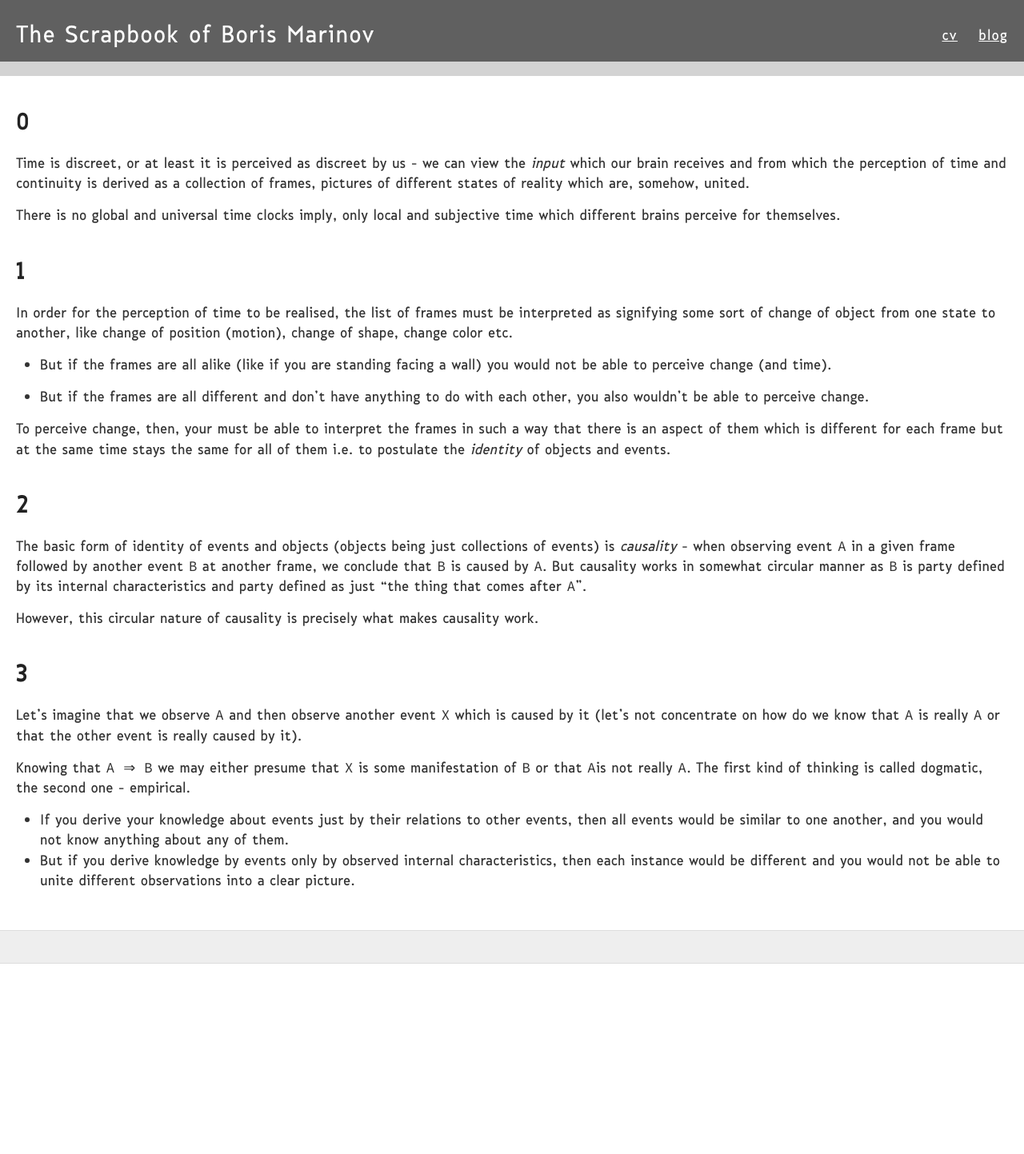
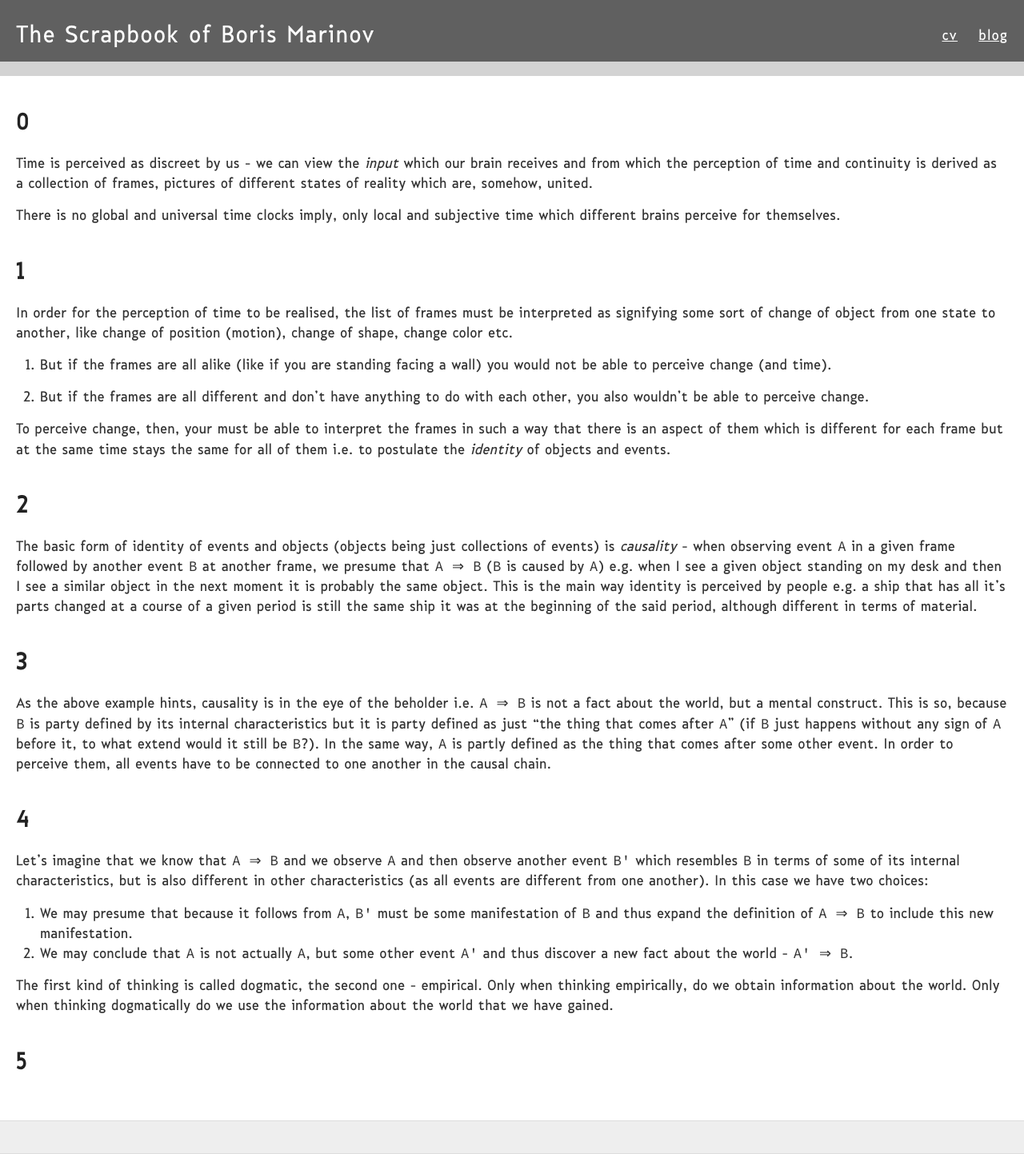
Before and after one commit to abuseofnotation/abuseofnotation.github.io, a Jekyll site: the page built from temp/timeandcausality.md, in a window 1280 px wide. Shown: the whole page at 80% size. Built offline with Jekyll 4.4.1, drawn with Linux system fonts in a browser that asks for light colours; our own code applies the rules of GitHub Pages for plain Markdown files; Markdown is read by kramdown in place of the engine named in the settings; before the commit the page ends 1205 px from its top, so only the background shows below that.

Commit message:
timeandcausality

```diff
--- a/temp/timeandcausality.md
+++ b/temp/timeandcausality.md
@@ -1,8 +1,7 @@
-
 0
 ==
 
-Time is discreet, or at least it is perceived as discreet by us - we can view the *input* which our brain receives and from which the perception of time and continuity is derived as a collection of frames, pictures of different states of reality which are, somehow, united.
+Time is perceived as discreet by us - we can view the *input* which our brain receives and from which the perception of time and continuity is derived as a collection of frames, pictures of different states of reality which are, somehow, united.
 
 There is no global and universal time clocks imply, only local and subjective time which different brains perceive for themselves.
 
@@ -11,26 +10,31 @@ There is no global and universal time clocks imply, only local and subjective ti
 
 In order for the perception of time to be realised, the list of frames must be interpreted as signifying some sort of change of object from one state to another, like change of position (motion), change of shape, change color etc.
 
-- But if the frames are all alike (like if you are standing facing a wall) you would not be able to perceive change (and time).
+1. But if the frames are all alike (like if you are standing facing a wall) you would not be able to perceive change (and time).
 
-- But if the frames are all different and don't have anything to do with each other, you also wouldn't be able to perceive change.
+2. But if the frames are all different and don't have anything to do with each other, you also wouldn't be able to perceive change.
 
 To perceive change, then, your must be able to interpret the frames in such a way that there is an aspect of them which is different for each frame but at the same time stays the same for all of them i.e. to postulate the *identity* of objects and events.
 
 2
 ==
 
-The basic form of identity of events and objects (objects being just collections of events) is *causality* - when observing event `A` in a given frame followed by another event `B` at another frame, we conclude that `B` is caused by `A`. But causality works in somewhat circular manner as `B` is party defined by its internal characteristics and party defined as just "the thing that comes after `A`".
-
-However, this circular nature of causality is precisely what makes causality work.
+The basic form of identity of events and objects (objects being just collections of events) is *causality* - when observing event `A` in a given frame followed by another event `B` at another frame, we presume that `A ⇒ B` (`B` is caused by `A`) e.g. when I see a given object standing on my desk and then I see a similar object in the next moment it is probably the same object. This is the main way identity is perceived by people e.g. a ship that has all it's parts changed at a course of a given period is still the same ship it was at the beginning of the said period, although different in terms of material.
 
 3
 ==
 
-Let's imagine that we observe `A` and then observe another event `X` which is caused by it (let's not concentrate on how do we know that `A` is really `A` or that the other event is really caused by it).
+As the above example hints, causality is in the eye of the beholder i.e. `A ⇒ B` is not a fact about the world, but a mental construct. This is so, because `B` is party defined by its internal characteristics but it is party defined as just "the thing that comes after `A`" (if `B` just happens without any sign of `A` before it, to what extend would it still be `B`?). In the same way, `A` is partly defined as the thing that comes after some other event. In order to perceive them, all events have to be connected to one another in the causal chain.
 
-Knowing that `A ⇒ B` we may either presume that `X` is some manifestation of `B` or that `A`is not really `A`. The first kind of thinking is called dogmatic, the second one - empirical.
+4
+==
 
+Let's imagine that we know that `A ⇒ B` and we observe `A` and then observe another event `B'` which resembles `B` in terms of some of its internal characteristics, but is also different in other characteristics (as all events are different from one another). In this case we have two choices:
 
-- If you derive your knowledge about events just by their relations to other events, then all events would be similar to one another, and you would not know anything about any of them.
-- But if you derive knowledge by events only by observed internal characteristics, then each instance would be different and you would not be able to unite different observations into a clear picture.
+1. We may presume that because it follows from `A`, `B'` must be some manifestation of `B` and thus expand the definition of `A ⇒ B` to include this new manifestation.
+2. We may conclude  that `A` is not actually `A`, but some other event `A'` and thus discover a new fact about the world - `A' ⇒ B`.
+
+The first kind of thinking is called dogmatic, the second one - empirical. Only when thinking empirically, do we obtain information about the world. Only when thinking dogmatically do we use the information about the world that we have gained.
+
+5
+===
```
